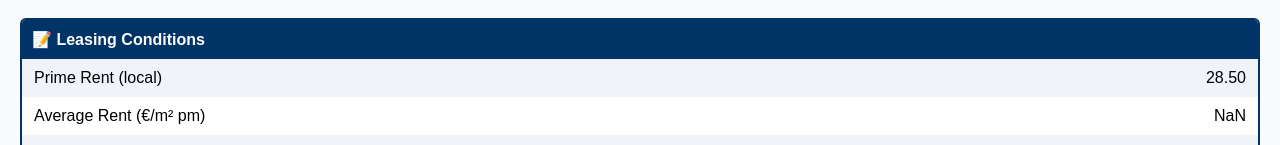
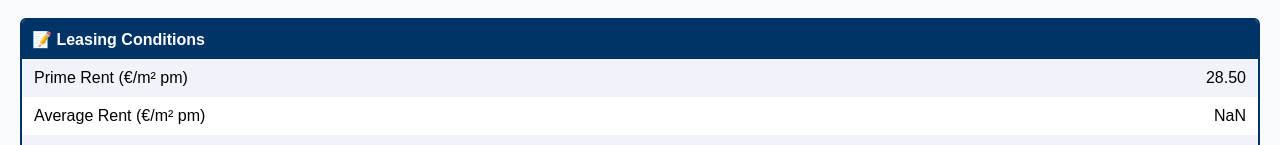
Before and after one commit to Musicandy13/cbre-market-data-explorer, a React (Vite) app: page / in a window 1280 px wide. Shown: the part 652-797 px from the top of the page. Built offline with nearby package versions, Linux system fonts and the light colour scheme.

Commit message:
Update DataExplorer.jsx

```diff
--- a/src/DataExplorer.jsx
+++ b/src/DataExplorer.jsx
@@ -402,7 +402,7 @@ useEffect(() => {
     { key: "completionsYTD", label: "Completions ('000m²)" },
     { key: "primeYield", label: "Prime Yield - Local Convention (%)" },
     { key: "capitalValueEurSqm", label: "Capital Value (€/m²)" },
-    { key: "primeRentEurSqmMonth", label: "Prime Rent (local)" },
+    { key: "primeRentEurSqmMonth", label: "Prime Rent (€/m² pm)" },
     { key: "averageRentEurSqmMonth", label: "Average Rent (€/m² pm)" },
     { key: "serviceChargeEurSqmMonth", label: "Service Charge (€/m² pm)" },
   ];
@@ -493,7 +493,7 @@ if (startPeriod && endPeriod) {
       {/* --- Leasing Conditions --- */}
       <div className="section-box">
         <div className="section-header">📝 Leasing Conditions</div>
-        <Row label="Prime Rent (local)" value={fmtMoney(g("primeRentEurSqmMonth"))} />
+        <Row label="Prime Rent (€/m² pm)" value={fmtMoney(g("primeRentEurSqmMonth"))} />
         <Row label="Average Rent (€/m² pm)" value={fmtMoney(g("averageRentEurSqmMonth"))} />
         <Row label="Service Charge (€/m² pm)" value={fmtMoney(g("serviceChargeEurSqmMonth"))} />
         <Row label="Typical Lease Terms (years)" value={formatMaybeRange(g("leaseLengthMonths"))} />
```
